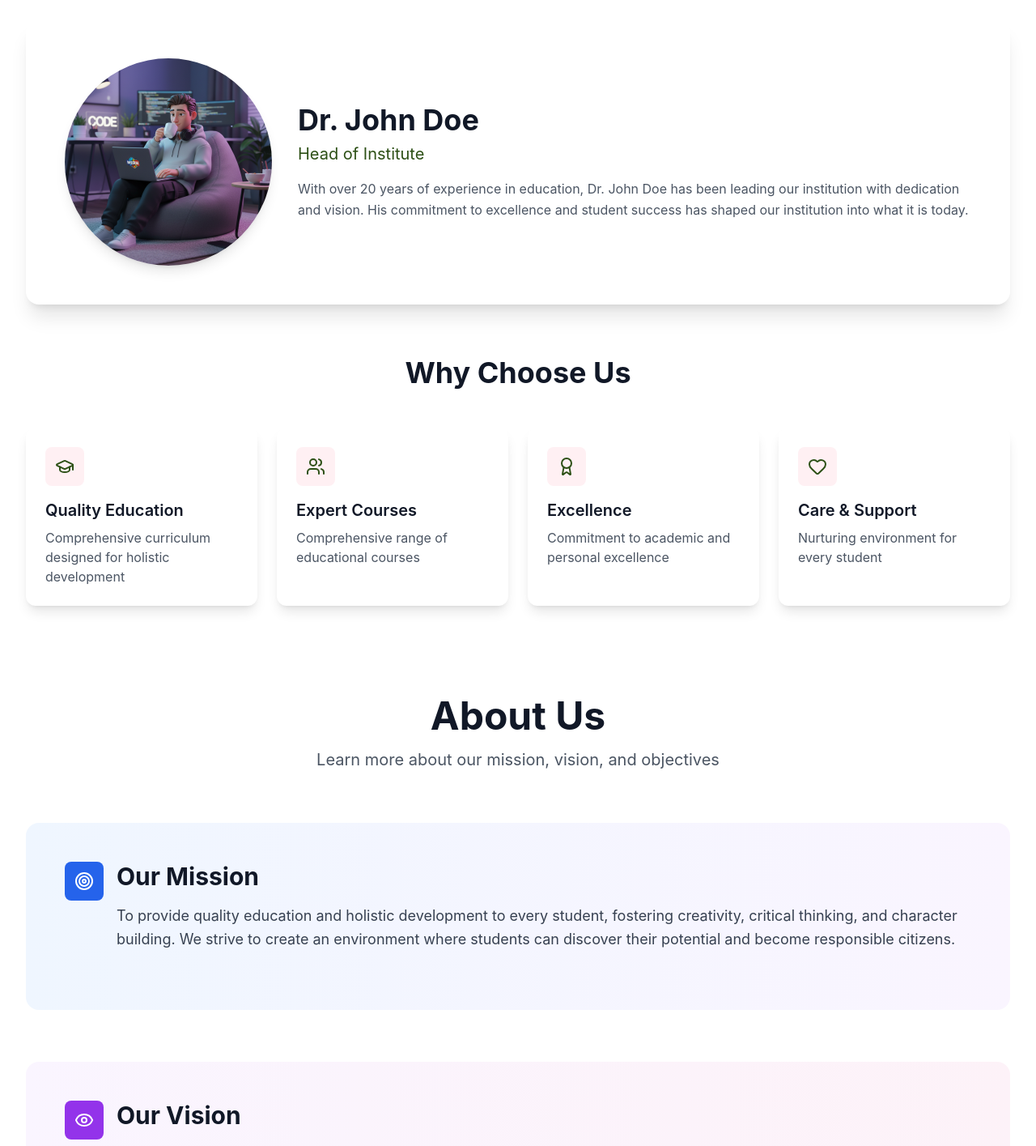
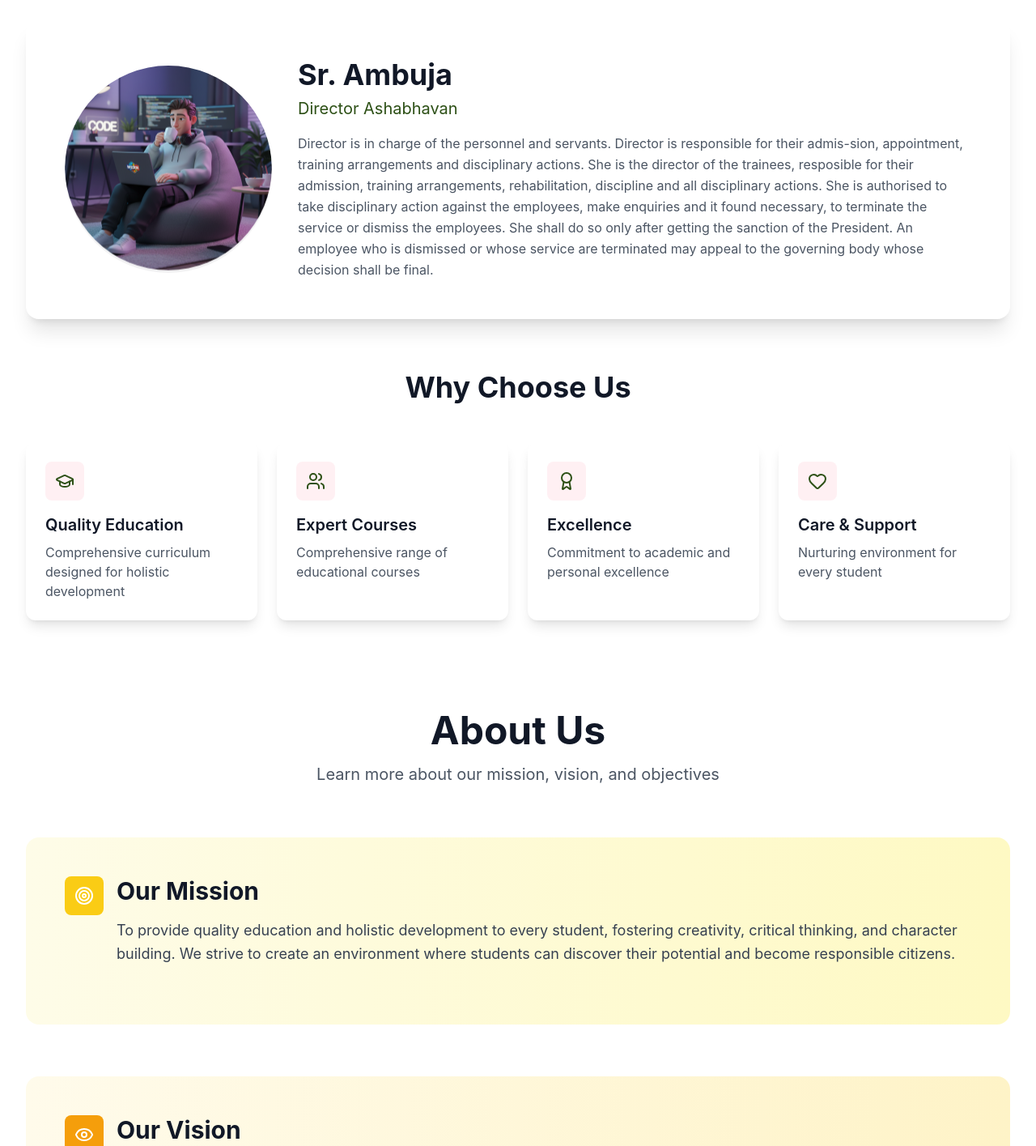
Before and after one commit to Rikzariyas/AshaBhavan-Frontend, a React (Vite) app: page /#gallery in a window 1280 px wide. Before the commit this address led to /#gallery. Shown: the part 520-1935 px from the top of the page at 81% size. Built offline with nearby package versions, Linux system fonts and the light colour scheme; no server answers.

Commit message:
add instagram and youtube

```diff
--- a/src/constants/index.js
+++ b/src/constants/index.js
@@ -46,10 +46,10 @@ export const DUMMY_IMAGES = {
 // Dummy Data Constants
 export const DUMMY_DATA = {
   HEAD_OF_INSTITUTE: {
-    name: 'Dr. John Doe',
-    title: 'Head of Institute',
+    name: 'Sr. Ambuja',
+    title: 'Director Ashabhavan',
     description:
-      'With over 20 years of experience in education, Dr. John Doe has been leading our institution with dedication and vision. His commitment to excellence and student success has shaped our institution into what it is today.',
+      'Director is in charge of the personnel and servants. Director is responsible for their admis-sion, appointment, training arrangements and disciplinary actions. She is the director of the trainees, resposible for their admission, training arrangements, rehabilitation, discipline and all disciplinary actions. She is authorised to take disciplinary action against the employees, make enquiries and it found necessary, to terminate the service or dismiss the employees. She shall do so only after getting the sanction of the President. An employee who is dismissed or whose service are terminated may appeal to the governing body whose decision shall be final.',
     photo: DUMMY_IMAGES.HEAD_OF_INSTITUTE,
   },
 
@@ -83,7 +83,6 @@ export const DUMMY_DATA = {
       photo: DUMMY_IMAGES.COURSES[0],
       description:
         'Hands-on skills training includes mastery in garment construction, alteration and repair techniques. Precision and attention to detail help develop fine motor skills. Entrepreneurial opportunities to start their own tailoring business or work in garment manufacturing.',
-
     },
     {
       id: 2,
@@ -92,7 +91,6 @@ export const DUMMY_DATA = {
       photo: DUMMY_IMAGES.COURSES[1],
       description:
         'Embroidery has its traditional importance. It can be calming and meditative, promoting relaxation and focus. Adds value to garments with attractive stitching patterns. Helps students achieve self-sufficiency in life and secure jobs in private and public sectors.',
-
     },
     {
       id: 3,
@@ -101,7 +99,6 @@ export const DUMMY_DATA = {
       photo: DUMMY_IMAGES.COURSES[2],
       description:
         'Government recognized course under Kerala Technical Education. Students are engaged with regular classes, industrial visits, internships, and project works. Develop skills in garment construction, textile science, and fashion illustration. Career opportunities in fashion designing and styling.',
-
     },
     {
       id: 4,
@@ -110,17 +107,16 @@ export const DUMMY_DATA = {
       photo: DUMMY_IMAGES.COURSES[3],
       description:
         'Our students are very much interested in computer courses such as MS Office, DTP, English and Malayalam Typing. We are preparing them for exams. Our computer courses have recognition from the Indian Computer Academy.',
-
     },
   ],
 
-
   CONTACT: {
-    phone: '+91 1234567890',
-    email: 'info@ashabhavan.org',
-    instagram: 'https://instagram.com/ashabhavan',
+    phone: '+91 9496719471',
+    email: 'ashabhavandirector@gmail.com',
+    instagram: 'https://www.instagram.com/ashabhavanannamanada?igsh=M25naXhtaTliZmdw',
+    youtube: 'https://youtube.com/@ashabhavanannamanada4633?si=-RsRPhTCUmfP3syA',
     whatsapp: 'https://wa.me/911234567890',
-    address: '123 Education Street, City, State 123456, India',
+    address: 'Ashabhavan, Annamanada P.O, Thrissur, Kerala, Pin. 680741',
     mapLocation:
       'https://www.google.com/maps/embed?pb=!1m18!1m12!1m3!1d3022.1841338846597!2d-73.98825768459418!3d40.75889597932681!2m3!1f0!2f0!3f0!3m2!1i1024!2i768!4f13.1!3m3!1m2!1s0x89c25855c6480299%3A0x55194ec5a1ae072e!2sTimes%20Square!5e0!3m2!1sen!2sus!4v1234567890',
     workingHours: {
--- a/src/index.css
+++ b/src/index.css
@@ -21,3 +21,47 @@ body {
 html {
   scroll-behavior: smooth;
 }
+
+/* Classic subtle float animation for portraits */
+@keyframes float {
+  0% {
+    transform: translateY(0);
+  }
+  50% {
+    transform: translateY(-6px);
+  }
+  100% {
+    transform: translateY(0);
+  }
+}
+
+.animate-float {
+  animation: float 4s ease-in-out infinite;
+}
+
+.portrait-entrance {
+  transform-origin: center;
+}
+
+/* Projective / 3D wrapper for portraits */
+.projective-wrapper {
+  perspective: 900px;
+}
+
+.projective-img {
+  transform-style: preserve-3d;
+  transition:
+    transform 300ms cubic-bezier(0.2, 0.9, 0.2, 1),
+    box-shadow 300ms ease;
+  will-change: transform;
+  box-shadow:
+    0 10px 30px rgba(2, 6, 23, 0.08),
+    inset 0 -6px 12px rgba(0, 0, 0, 0.02);
+  backface-visibility: hidden;
+}
+
+.projective-img:hover {
+  box-shadow:
+    0 18px 40px rgba(2, 6, 23, 0.12),
+    inset 0 -6px 18px rgba(0, 0, 0, 0.03);
+}
--- a/src/pages/About.jsx
+++ b/src/pages/About.jsx
@@ -27,9 +27,9 @@ export default function About() {
           viewport={{ once: true }}
           className="mb-16"
         >
-          <div className="bg-gradient-to-r from-blue-50 to-purple-50 rounded-2xl p-8 md:p-12">
+          <div className="bg-gradient-to-r from-yellow-50 to-yellow-100 rounded-2xl p-8 md:p-12">
             <div className="flex items-start space-x-4 mb-6">
-              <div className="w-12 h-12 bg-blue-600 rounded-lg flex items-center justify-center flex-shrink-0">
+              <div className="w-12 h-12 bg-yellow-400 rounded-lg flex items-center justify-center flex-shrink-0">
                 <Target className="text-white" size={24} />
               </div>
               <div>
@@ -47,9 +47,9 @@ export default function About() {
           viewport={{ once: true }}
           className="mb-16"
         >
-          <div className="bg-gradient-to-r from-purple-50 to-pink-50 rounded-2xl p-8 md:p-12">
+          <div className="bg-gradient-to-r from-amber-50 to-amber-100 rounded-2xl p-8 md:p-12">
             <div className="flex items-start space-x-4 mb-6">
-              <div className="w-12 h-12 bg-purple-600 rounded-lg flex items-center justify-center flex-shrink-0">
+              <div className="w-12 h-12 bg-amber-500 rounded-lg flex items-center justify-center flex-shrink-0">
                 <Eye className="text-white" size={24} />
               </div>
               <div>
--- a/src/pages/Contact.jsx
+++ b/src/pages/Contact.jsx
@@ -1,6 +1,16 @@
 import { useState } from 'react'
 import { motion } from 'framer-motion'
-import { Phone, Mail, MapPin, Instagram, MessageCircle, Copy, Check, Send } from 'lucide-react'
+import {
+  Phone,
+  Mail,
+  MapPin,
+  Instagram,
+  Youtube,
+  MessageCircle,
+  Copy,
+  Check,
+  Send,
+} from 'lucide-react'
 import { DUMMY_DATA } from '../constants'
 
 export default function Contact() {
@@ -53,6 +63,12 @@ export default function Contact() {
       label: 'Instagram',
       href: displayContactInfo.instagram,
       color: 'bg-pink-100 text-pink-600 hover:bg-pink-200',
+    },
+    {
+      icon: Youtube,
+      label: 'YouTube',
+      href: displayContactInfo.youtube,
+      color: 'bg-red-100 text-red-600 hover:bg-red-200',
     },
     {
       icon: MessageCircle,
@@ -189,7 +205,9 @@ export default function Contact() {
                   <p className="text-gray-600 mb-4">Send us an email for inquiries and support</p>
                   <div className="bg-gray-50 rounded-lg p-4 mb-4">
                     <p className="text-sm text-gray-500 mb-1">Email Address</p>
-                    <p className="text-lg font-semibold text-gray-900">{displayContactInfo.email}</p>
+                    <p className="text-lg font-semibold text-gray-900">
+                      {displayContactInfo.email}
+                    </p>
                   </div>
                   <div className="flex flex-col sm:flex-row gap-3">
                     <motion.button
@@ -241,7 +259,9 @@ export default function Contact() {
                   <p className="text-gray-600 mb-4">Chat with us directly on WhatsApp</p>
                   <div className="bg-gray-50 rounded-lg p-4 mb-4">
                     <p className="text-sm text-gray-500 mb-1">Phone Number</p>
-                    <p className="text-lg font-semibold text-gray-900">{displayContactInfo.phone}</p>
+                    <p className="text-lg font-semibold text-gray-900">
+                      {displayContactInfo.phone}
+                    </p>
                   </div>
                   <motion.button
                     onClick={handleWhatsApp}
--- a/src/pages/Home.jsx
+++ b/src/pages/Home.jsx
@@ -47,19 +47,27 @@ export default function Home() {
         >
           <div className="flex flex-col md:flex-row items-center gap-8">
             <motion.div
-              initial={{ opacity: 0, scale: 0.9 }}
-              whileInView={{ opacity: 1, scale: 1 }}
+              initial={{ opacity: 0, y: 30, rotate: -6, scale: 0.95 }}
+              whileInView={{ opacity: 1, y: 0, rotate: 0, scale: 1 }}
+              transition={{ type: 'spring', stiffness: 110, damping: 14 }}
+              whileHover={{ scale: 1.04, rotate: 0 }}
               viewport={{ once: true }}
-              className="flex-shrink-0"
+              className="flex-shrink-0 portrait-entrance projective-wrapper"
+            >
+              <motion.div
+                whileHover={{ rotateY: 8, rotateX: -4, translateZ: 6 }}
+                transition={{ type: 'spring', stiffness: 200, damping: 18 }}
+                className="rounded-full overflow-hidden"
               >
                 <img
                   src={displayHeadOfInstitute.photo || DUMMY_IMAGES.HEAD_OF_INSTITUTE}
                   alt={displayHeadOfInstitute.name}
-                className="w-64 h-64 rounded-full object-cover shadow-lg"
+                  className="w-64 h-64 rounded-full object-cover shadow-lg animate-float projective-img"
                   onError={e => {
                     e.target.src = DUMMY_IMAGES.HEAD_OF_INSTITUTE
                   }}
                 />
+              </motion.div>
             </motion.div>
             <div className="flex-1 text-center md:text-left">
               <motion.h2
--- a/src/pages/SinglePage.jsx
+++ b/src/pages/SinglePage.jsx
@@ -3,6 +3,7 @@ import About from './About'
 import Gallery from './Gallery'
 import Courses from './Courses'
 import Contact from './Contact'
+import VideoSection from './VideoSection'
 
 export default function SinglePage() {
   return (
@@ -11,6 +12,7 @@ export default function SinglePage() {
       <About />
       <Courses />
       <Gallery />
+      <VideoSection />
       <Contact />
     </>
   )
--- /dev/null
+++ b/src/pages/VideoSection.jsx
@@ -0,0 +1,75 @@
+import { motion } from 'framer-motion'
+
+export default function VideoSection() {
+  return (
+    <div id="video" className="py-16 bg-white">
+      <div className="max-w-7xl mx-auto px-4 sm:px-6 lg:px-8">
+        {/* Header */}
+        <motion.div
+          initial={{ opacity: 0, y: 20 }}
+          whileInView={{ opacity: 1, y: 0 }}
+          viewport={{ once: true }}
+          className="mb-12"
+        >
+          {/* <h1 className="text-4xl md:text-5xl font-bold text-gray-900 mb-4">Featured Video</h1>
+          <p className="text-xl text-gray-600">Watch our inspiring student success stories</p> */}
+        </motion.div>
+
+        {/* Video Container with Left Placement */}
+        <div className="flex flex-col lg:flex-row gap-8 items-start">
+          {/* Video - Left Side */}
+          <motion.div
+            initial={{ opacity: 0, scale: 0.95 }}
+            whileInView={{ opacity: 1, scale: 1 }}
+            viewport={{ once: true }}
+            transition={{ delay: 0.2 }}
+            className="w-full lg:w-1/2"
+          >
+            <div className="relative bg-black rounded-2xl overflow-hidden shadow-2xl">
+              <div className="relative w-full pt-[56.25%]">
+                <iframe
+                  className="absolute top-0 left-0 w-full h-full"
+                  src="https://www.youtube.com/embed/1P_YP2-s8-U?rel=0&modestbranding=1&controls=1"
+                  title="Featured Video"
+                  frameBorder="0"
+                  allow="accelerometer; autoplay; clipboard-write; encrypted-media; gyroscope; picture-in-picture"
+                  allowFullScreen
+                ></iframe>
+              </div>
+            </div>
+          </motion.div>
+
+          {/* Description - Right Side */}
+          <motion.div
+            initial={{ opacity: 0, y: 20 }}
+            whileInView={{ opacity: 1, y: 0 }}
+            viewport={{ once: true }}
+            transition={{ delay: 0.3 }}
+            className="w-full lg:w-1/2 flex flex-col justify-center"
+          >
+            <h2 className="text-3xl font-bold text-gray-900 mb-4">Student Success Stories</h2>
+            <p className="text-gray-600 text-lg leading-relaxed mb-6">
+              Discover the transformative journey of our students as they pursue excellence and
+              achieve their dreams through our dedicated programs and mentorship. Watch how Asha
+              Bhavan empowers young minds to reach their full potential.
+            </p>
+            <ul className="space-y-3">
+              <li className="flex items-start">
+                <span className="inline-block w-2 h-2 rounded-full bg-asha-green mt-2 mr-3"></span>
+                <span className="text-gray-700">Comprehensive educational programs</span>
+              </li>
+              <li className="flex items-start">
+                <span className="inline-block w-2 h-2 rounded-full bg-asha-green mt-2 mr-3"></span>
+                <span className="text-gray-700">Expert guidance and mentorship</span>
+              </li>
+              <li className="flex items-start">
+                <span className="inline-block w-2 h-2 rounded-full bg-asha-green mt-2 mr-3"></span>
+                <span className="text-gray-700">Proven track record of success</span>
+              </li>
+            </ul>
+          </motion.div>
+        </div>
+      </div>
+    </div>
+  )
+}
```
Also changed, not shown: src/components/Footer.jsx (+16 -9 lines). Lines whose indentation alone changed are shown as unchanged.
